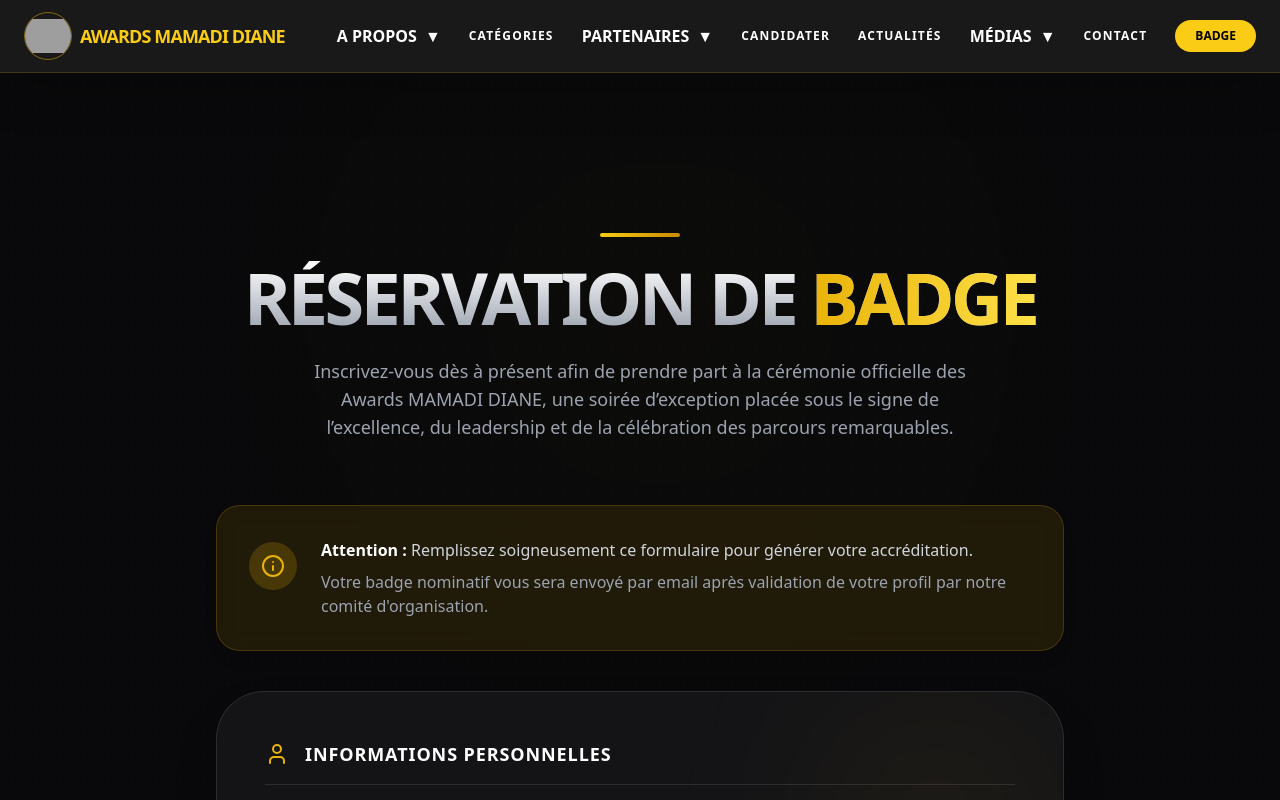
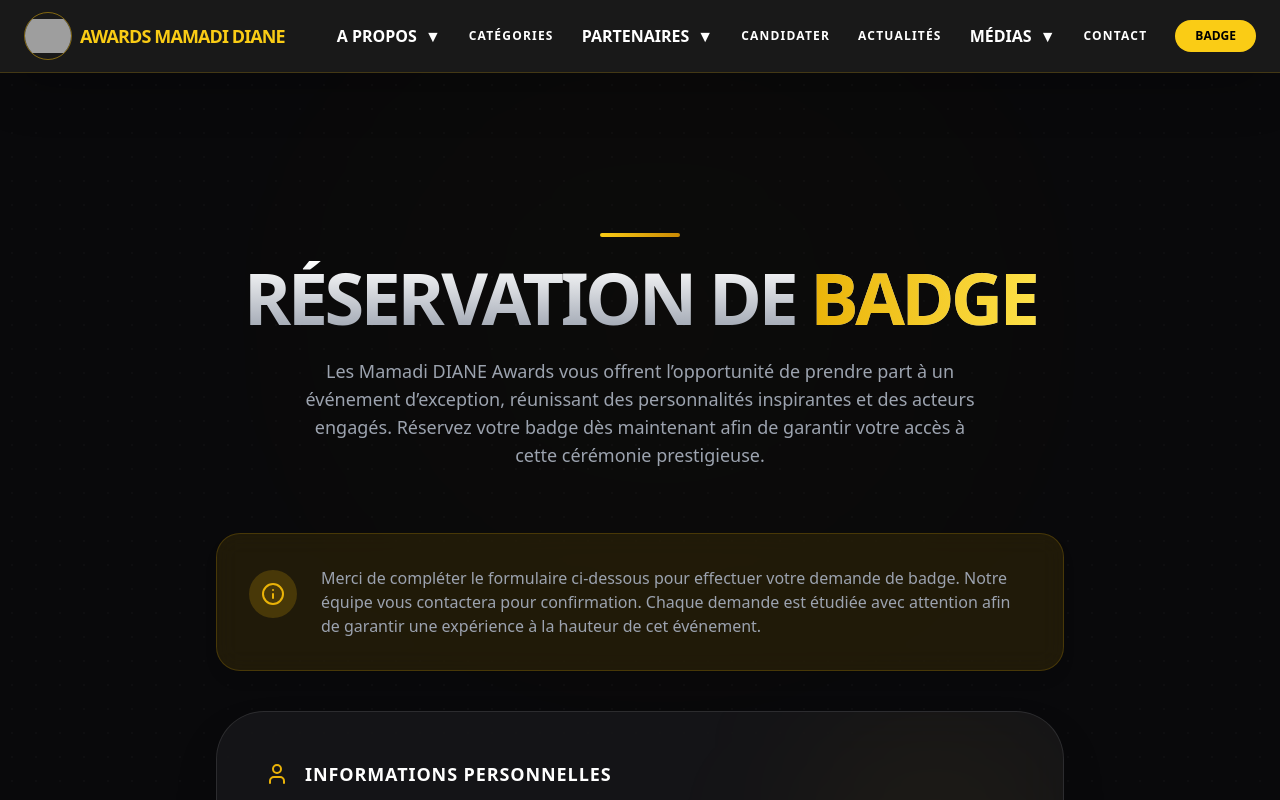
Before and after one commit to Peace225/projet-awards-mamadidiane, a React (Vite) app in the folder frontend/: page /badge in a window 1280 px wide. Shown: the top 800 px of the page. Built offline with nearby package versions, Linux system fonts and the light colour scheme; grey boxes are pictures that could not be loaded.

Commit message:
fix: ajustement du composant Badge

```diff
--- a/frontend/src/pages/Badge.jsx
+++ b/frontend/src/pages/Badge.jsx
@@ -41,7 +41,8 @@ export default function Badge() {
             Réservation de <span className="text-transparent bg-clip-text bg-gradient-to-r from-yellow-500 to-yellow-300">Badge</span>
           </h1>
           <p className="max-w-2xl mx-auto text-base md:text-lg text-gray-400 leading-relaxed font-light">
-            Inscrivez-vous dès à présent afin de prendre  part à la cérémonie officielle des Awards MAMADI DIANE, une soirée d’exception placée sous le signe de l’excellence, du leadership et de la célébration des parcours remarquables.
+            Les Mamadi DIANE Awards vous offrent l’opportunité de prendre part à un événement d’exception, réunissant des personnalités inspirantes et des acteurs engagés. Réservez votre badge dès maintenant afin de garantir votre accès à cette cérémonie prestigieuse.
+
           </p>
         </motion.div>
       </section>
@@ -60,11 +61,8 @@ export default function Badge() {
             <Info size={24} />
           </div>
           <div className="text-gray-300 text-sm sm:text-base leading-relaxed space-y-2">
-            <p>
-              <strong className="text-white">Attention :</strong> Remplissez soigneusement ce formulaire pour générer votre accréditation.
-            </p>
             <p className="text-gray-400">
-              Votre badge nominatif vous sera envoyé par email après validation de votre profil par notre comité d'organisation.
+              Merci de compléter le formulaire ci-dessous pour effectuer votre demande de badge. Notre équipe vous contactera pour confirmation. Chaque demande est étudiée avec attention afin de garantir une expérience à la hauteur de cet événement.
             </p>
           </div>
         </motion.div>
```
